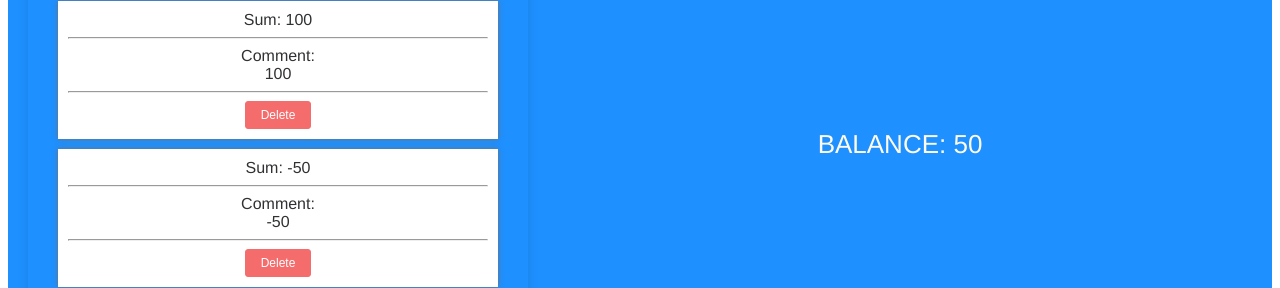
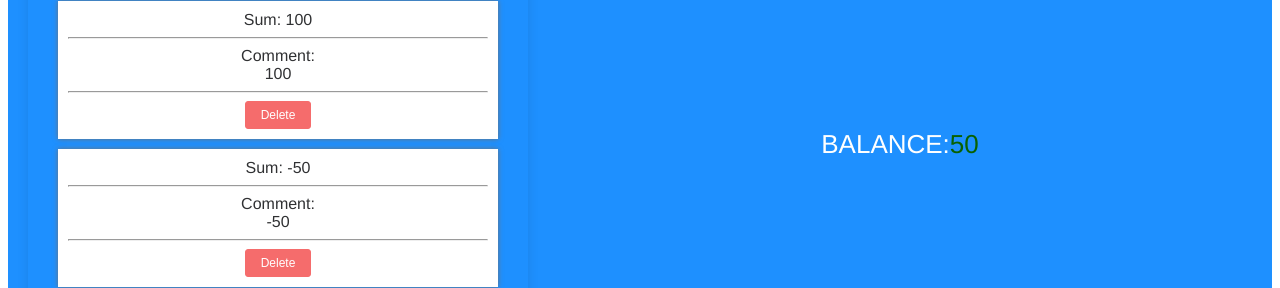
Before and after one commit to SteveGerr/budget, a Vue app: page / in a window 1280 px wide. Shown: the part 547-835 px from the top of the page. Built offline with nearby package versions, Linux system fonts and the light colour scheme.

Commit message:
Add color totalBalance

```diff
--- a/babel.config.js
+++ b/babel.config.js
@@ -1,5 +1,6 @@
 module.exports = {
   presets: [
     '@vue/cli-plugin-babel/preset'
-  ]
+  ],
+
 }
--- a/package.json
+++ b/package.json
@@ -10,6 +10,7 @@
   "dependencies": {
     "core-js": "^3.7.0",
     "element-ui": "^2.14.0",
+    "sass-loader": "^10.0.5",
     "vue": "^2.6.12"
   },
   "devDependencies": {
--- a/src/components/Form.vue
+++ b/src/components/Form.vue
@@ -66,12 +66,22 @@ export default {
       this.$refs.addItemForm.validate(valid => {
         if (valid) {
           if (this.formData.type === "OUTCOME" && this.formData.value < 0) {
-            return;
+            // Через пользовательское событие submitForm передаём объект формы formData наружу из компонента
+            this.$emit("submitForm", {...this.formData});
+            // Сбрасываем поля(element-ui - https://element.eleme.io/#/en-US/component/form#form-item-methods)
+            this.$refs.addItemForm.resetFields();
+          } else if (this.formData.type === "OUTCOME" && this.formData.value > 0) {
+            this.formData.value = " ";
+            console.log("No negative");
+            console.log(this.formData.value);
+          } else {
+            // Через пользовательское событие submitForm передаём объект формы formData наружу из компонента
+            this.$emit("submitForm", {...this.formData});
+            // Сбрасываем поля(element-ui - https://element.eleme.io/#/en-US/component/form#form-item-methods)
+            this.$refs.addItemForm.resetFields();
+
           }
-          // Через пользовательское событие submitForm передаём объект формы formData наружу из компонента
-          this.$emit("submitForm", {...this.formData});
-          // Сбрасываем поля(element-ui - https://element.eleme.io/#/en-US/component/form#form-item-methods)
-          this.$refs.addItemForm.resetFields();
+
         }
       })
     }
--- a/src/components/TotalBalance.vue
+++ b/src/components/TotalBalance.vue
@@ -1,7 +1,7 @@
 
 
 <template>
-  <div class="total-value">Balance: {{ total }}</div>
+  <div class="total-value">Balance: <span class="total-num" :class="{numNull: total === 0, isNegative: total < 0}"> {{ total }}</span></div>
 </template>
 
 <script>
@@ -25,7 +25,19 @@ export default {
     padding: 20px;
     font-size: 26px;
     text-align: center;
-    color: floralwhite;
+    color: white;
+  }
+  .total-num {
+    color: rgb(9, 97, 1);
+
+  }
+  .total-num.numNull {
+    color: aliceblue;
+  }
+  .total-num.isNegative {
+    color: red;
   }
 
+
+
 </style>
```
Also changed, not shown: 1 other file (tests, documents, lock files or other folders).
